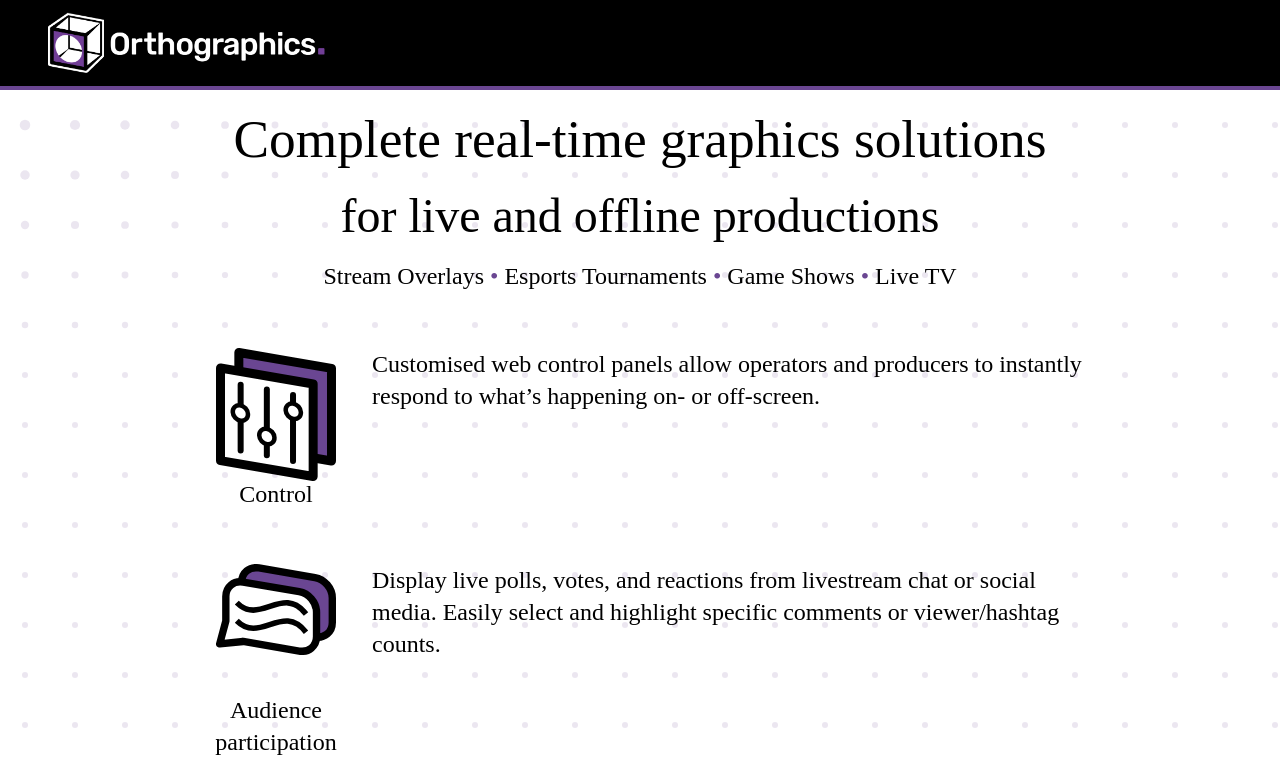
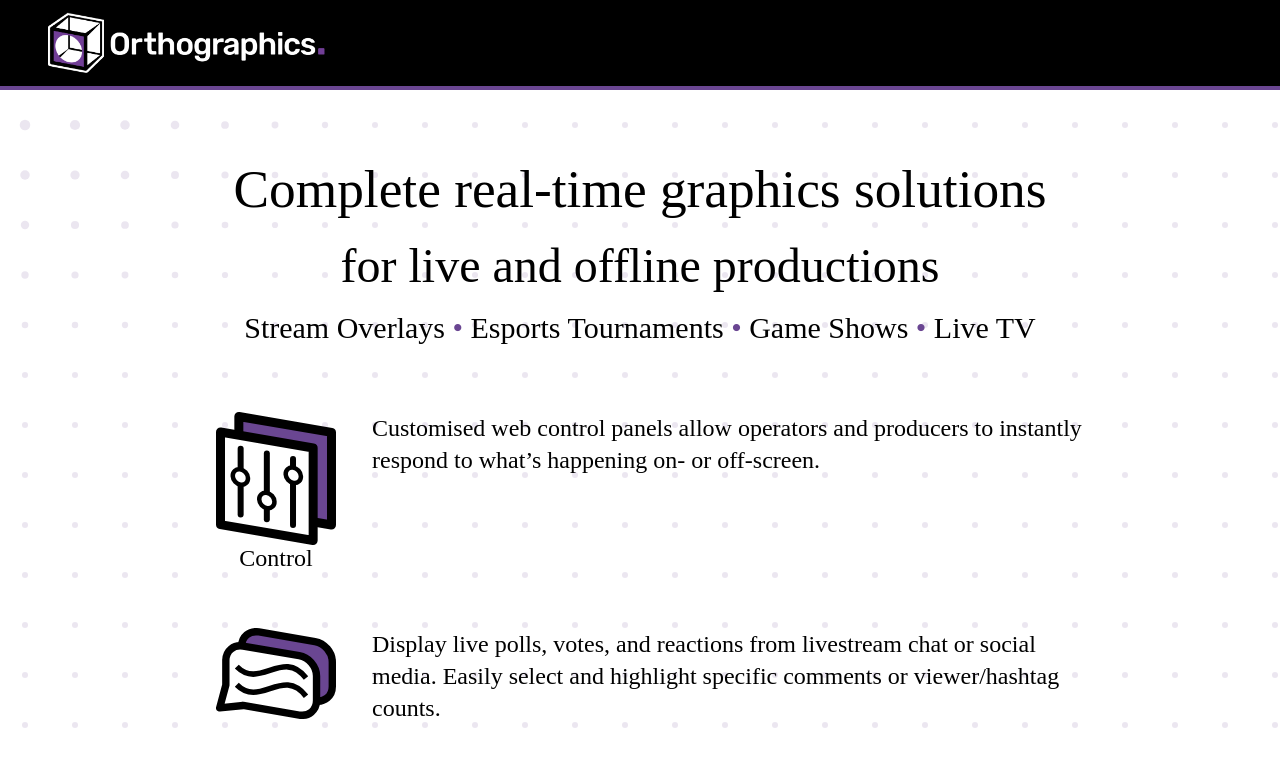
Before and after one commit to Orthographics/orthographics.uk, a Vue app: page / in a window 1280 px wide. Shown: the top 764 px of the page. Built offline with nearby package versions, Linux system fonts and the light colour scheme.

Commit message:
Change Hero margins

```diff
--- a/src/App.vue
+++ b/src/App.vue
@@ -2,7 +2,8 @@
     <Background />
     <Header />
 
-    <div class="lg:w-[1000px] w-full m-auto mt-[100px]">
+    <div class="lg:w-[1000px] w-full m-auto">
+        <div class="mt-[150px] mb-[50px]">
             <h1 class="font-display text-center leading-2">
                 <span class="lg:text-[40pt] text-[28pt]"
                     >Complete real-time graphics solutions</span
@@ -12,7 +13,7 @@
                 >
             </h1>
 
-        <h1 class="text-center lg:text-2xl text-xl font-display mt-2">
+            <h1 class="text-center lg:text-3xl text-2xl font-display mt-2">
                 Stream Overlays
                 <span class="text-orthopurple">•</span>
                 Esports Tournaments
@@ -21,8 +22,9 @@
                 <span class="text-orthopurple">•</span>
                 Live TV
             </h1>
+        </div>
 
-        <div class="w-full space-y-6 py-10">
+        <div class="w-full space-y-6">
             <div
                 class="flex justify-between mx-10 p-4 align-baseline gap-4 group"
             >
```
Lines whose indentation alone changed are shown as unchanged.
